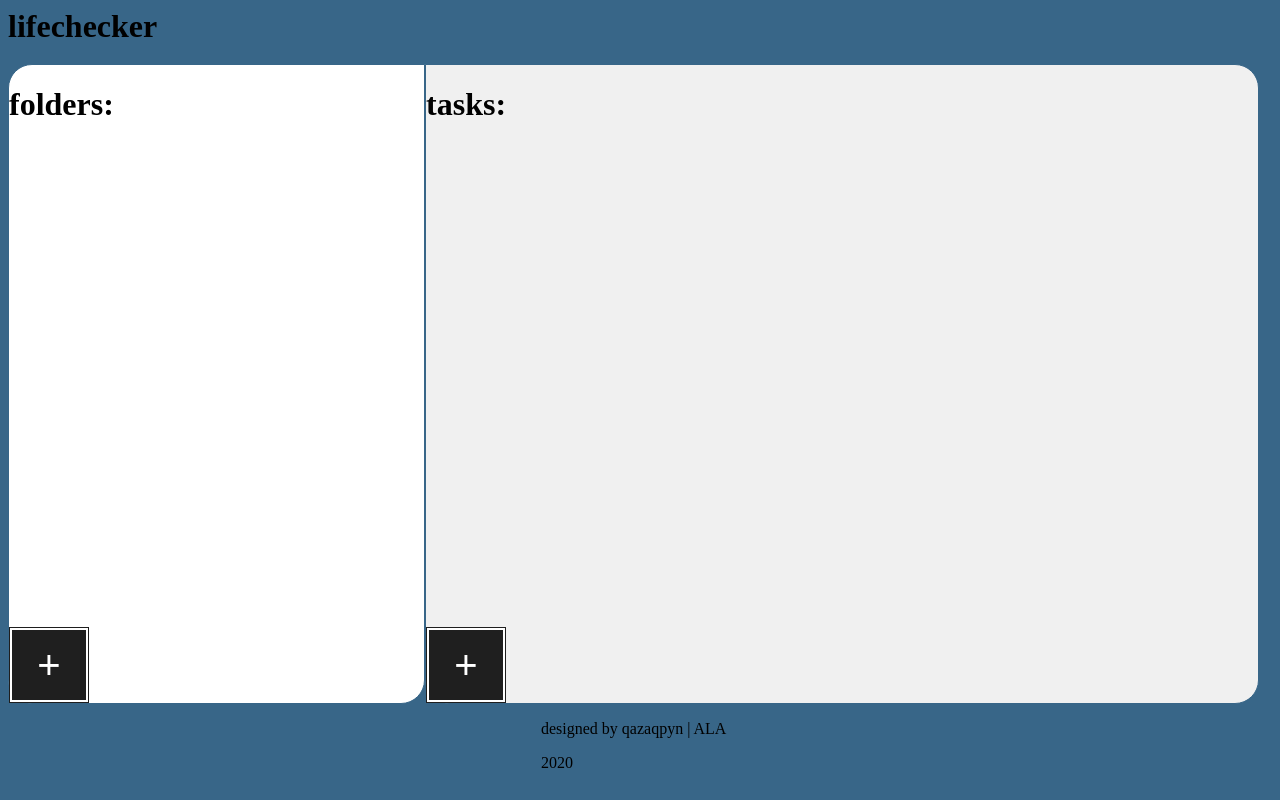
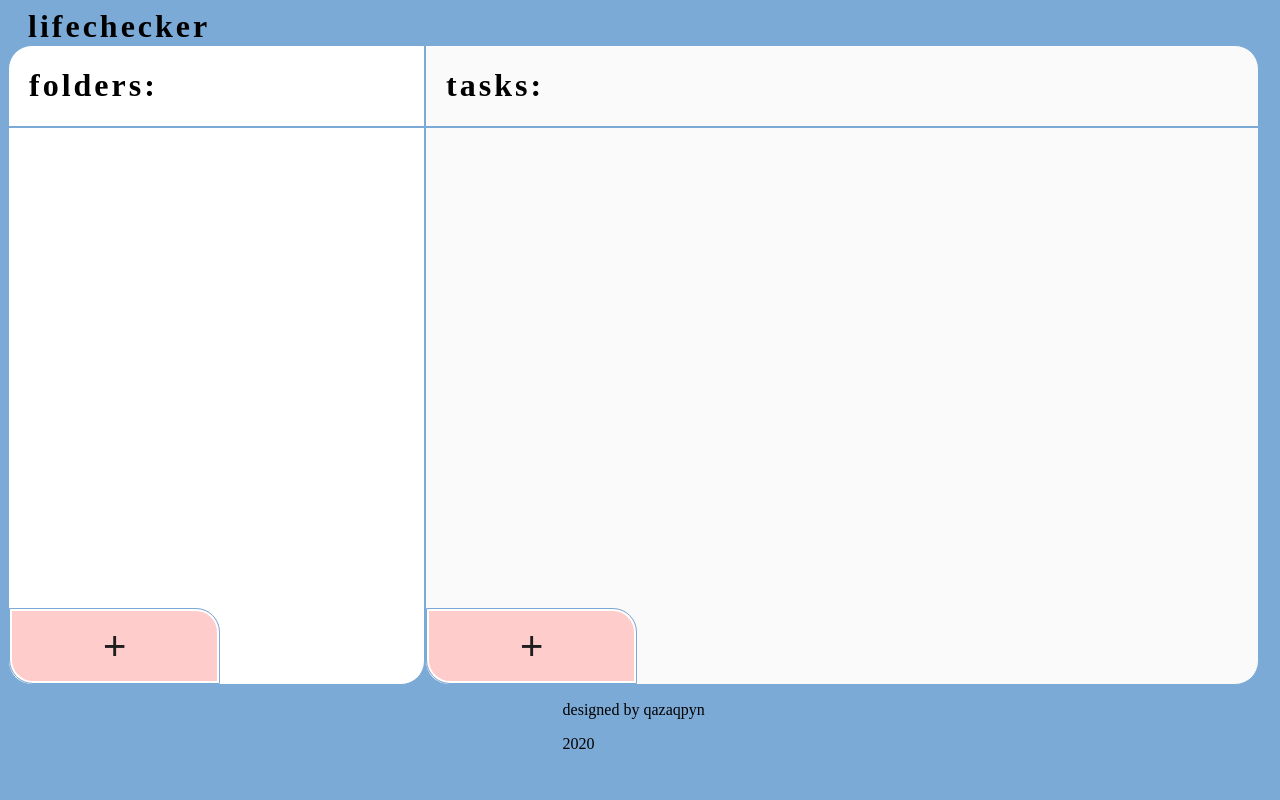
Before and after one commit to qazaqpyn/todo, a website with bundled scripts: page dist/index.html in a window 1280 px wide. Built offline with nearby package versions, Linux system fonts and the light colour scheme.

Commit message:
final css and html

```diff
--- a/dist/index.html
+++ b/dist/index.html
@@ -32,7 +32,7 @@
             </div>
         </div>
         <div class="bottom">
-            <p>designed by qazaqpyn | ALA</p>
+            <p>designed by qazaqpyn</p>
             <p>2020</p>
         </div>
     </div>
--- a/dist/style/style.css
+++ b/dist/style/style.css
@@ -6,13 +6,14 @@
   }
 
 body {
-    background-color: rgb(56,102,136);
+    background-color: rgb(123, 170, 214);
+    font-family: Papyrus;
 
 }
 .main {
     display: grid;
     grid-template-columns: 33% 66%;
-    grid-template-rows: 7vh 80vh auto;
+    grid-template-rows: auto 80vh auto;
     grid-template-areas:
     "header header"
     "folders tasks"
@@ -26,7 +27,7 @@ body {
 
 .folder {
     grid-area: folders;
-    border: 1px solid rgb(56,102,136);
+    border: 1px solid rgb(123, 170, 214);
     background-color: white;
     border-radius: 24px 0 24px 24px;
     display: flex;
@@ -36,8 +37,8 @@ body {
 
 .task {
     grid-area: tasks;
-    border: 1px solid rgb(56,102,136);
-    background-color: rgb(240, 240,240);
+    border: 1px solid rgb(123, 170, 214);
+    background-color: rgb(250, 250,250);
     border-radius: 0 24px 24px 24px;
     display: flex;
     flex-direction: column;
@@ -49,25 +50,30 @@ body {
     margin: auto;
 }
 
-.bottom p {
+.task-header, .folder-header {
+    border-bottom: 2px solid rgb(123, 170, 214);
+}
 
-}
+
 
 .header h1 {
     margin: 0;
+    margin-left: 20px;
+
 }
-button {
-
+h1 {
+    letter-spacing: 3px;
+    margin-left: 20px;
 }
 
 button,
 .button{
-  --button: hsl(0, 0%, 12%);
-  --button-hover: hsl(0, 0%, 20%);
-  --button-active:  hsl(0, 0%, 30%);
-  --button-visited: hsl(0, 0%, 20%);
-  --button-colour: var(--colour-white);
-  --button-border: var(--colour-black);
+    --button: hsl(0, 100%, 90%);
+    --button-hover: hsl(0, 100%, 94%);
+    --button-active:  hsl(0, 100%, 84%);
+    --button-visited: hsl(0, 100%, 94%);
+    --button-colour: var(--colour-black);
+    --button-border: var(--colour-black);
 }
 button {
     padding: .9rem 1.7rem;
@@ -76,10 +82,12 @@ button {
     font-size: 40px;
     transition: all 0.3s ease-in-out;
     background: var(--button);
-    border: solid 1px var(--button-border);
+    border: solid 1px rgb(123, 170, 214);
     box-shadow: inset 0 0 0 2px var(--colour-white);
     margin-right: 1em;
-    outline: none
+    outline: none;
+    width: 16.5vw;
+    border-radius: 0 24px 0 24px;
   }
 
   button:hover {
```
